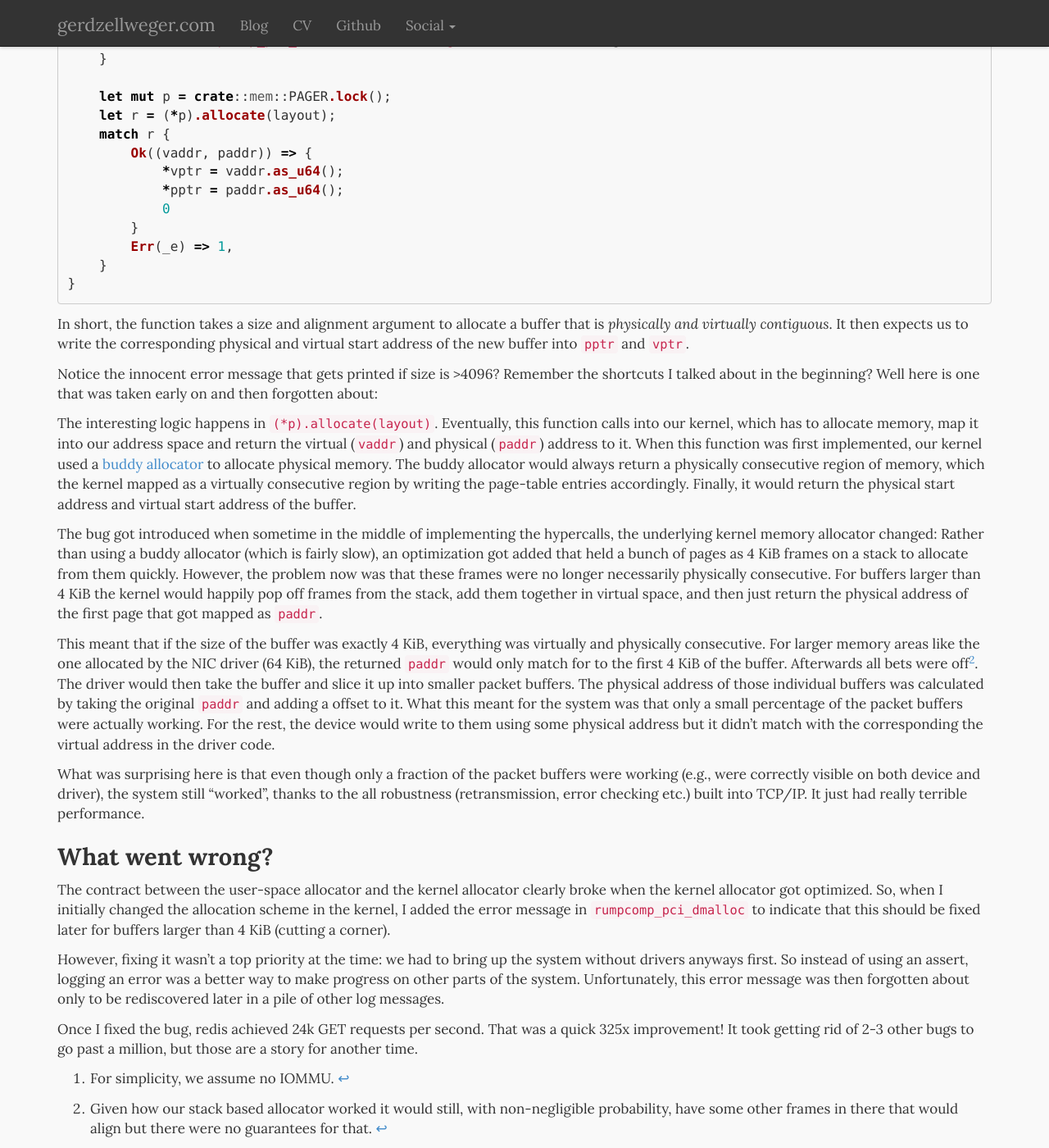
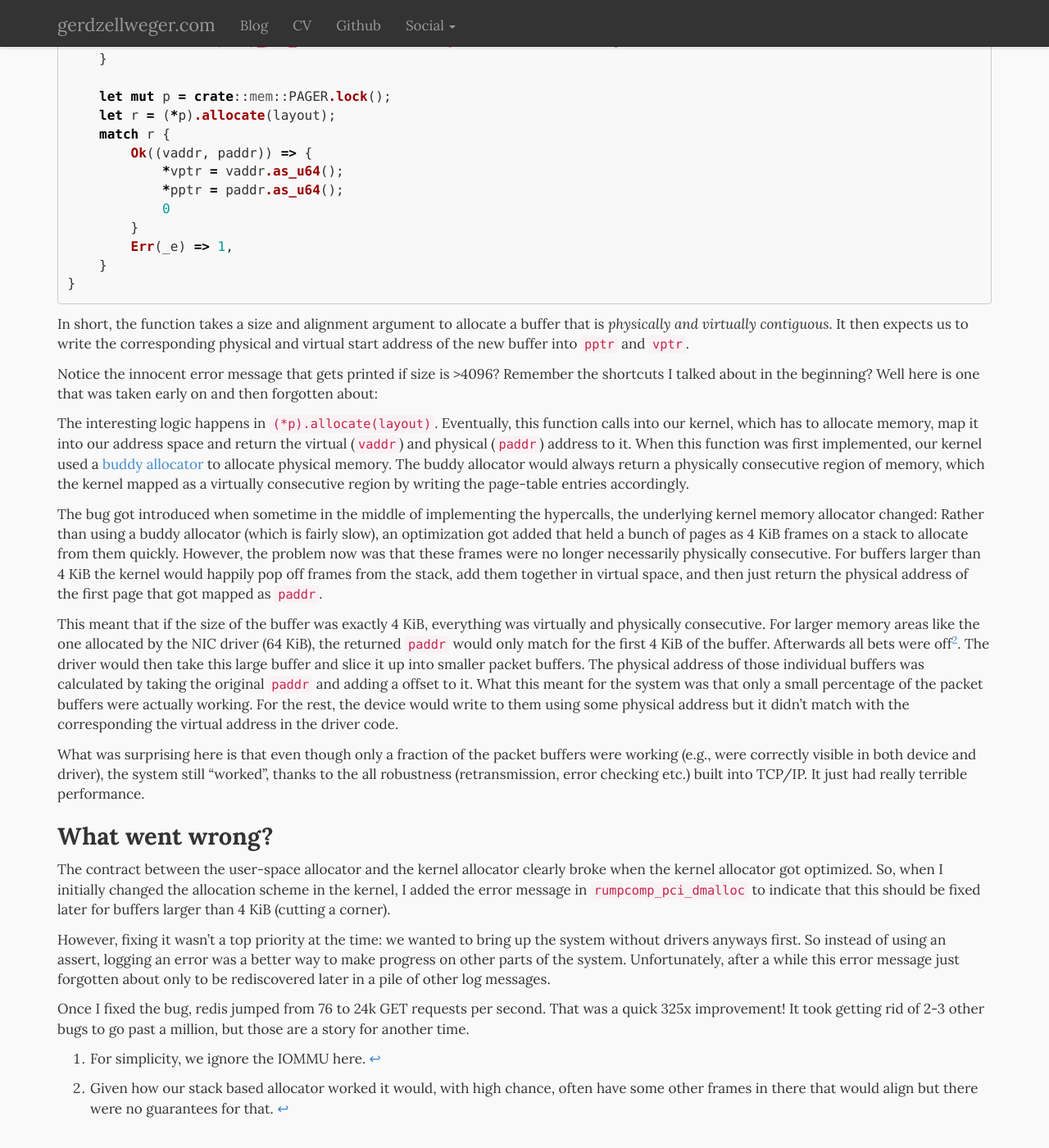
Before and after one commit to gz/website, a Jekyll site: the page built from _posts/2020-03-08-76-requests-per-second.markdown, in a window 1280 px wide and 1400 px high, scrolled down 3335 px. Shown: the whole window at 82% size. Built offline with Jekyll 4.4.1, drawn with Linux system fonts in a browser that asks for light colours; nearby versions of some CDN libraries; after the commit the page ends 4711 px from its top, so only the background shows below that.

Commit message:
fix bugs.

```diff
--- a/_posts/2020-03-08-76-requests-per-second.markdown
+++ b/_posts/2020-03-08-76-requests-per-second.markdown
@@ -221,8 +221,6 @@ it. When this function was first implemented, our kernel used a [buddy
 allocator][6] to allocate physical memory. The buddy allocator would always
 return a physically consecutive region of memory, which the kernel mapped  as a
 virtually consecutive region by writing the page-table entries accordingly.
-Finally, it would return the physical start address and virtual start address of
-the buffer.
 
 The bug got introduced when sometime in the middle of implementing the
 hypercalls, the underlying kernel memory allocator changed: Rather than using a
@@ -236,16 +234,16 @@ return the physical address of the first page that got mapped as `paddr`.
 This meant that if the size of the buffer was exactly 4 KiB, everything was
 virtually and physically consecutive. For larger memory areas like the one
 allocated by the NIC driver (64 KiB), the returned `paddr` would only match for
-to the first 4 KiB of the buffer. Afterwards all bets were off[^3]. The driver
-would then take the buffer and slice it up into smaller packet buffers. The
-physical address of those individual buffers was calculated by taking the
+the first 4 KiB of the buffer. Afterwards all bets were off[^3]. The driver
+would then take this large buffer and slice it up into smaller packet buffers.
+The physical address of those individual buffers was calculated by taking the
 original `paddr` and adding a offset to it. What this meant for the system was
 that only a small percentage of the packet buffers were actually working. For
 the rest, the device would write to them using some physical address but it
 didn't match with the  corresponding the virtual address in the driver code.
 
 What was surprising here is that even though only a fraction of the packet
-buffers were working (e.g., were correctly visible on both device and driver),
+buffers were working (e.g., were correctly visible in both device and driver),
 the system still "worked", thanks to the all robustness (retransmission, error
 checking etc.) built into TCP/IP. It just had really terrible performance.
 
@@ -257,18 +255,18 @@ allocation scheme in the kernel, I added the error message in
 `rumpcomp_pci_dmalloc` to indicate that this should be fixed later for buffers
 larger than 4 KiB (cutting a corner).
 
-However, fixing it wasn't a top priority at the time: we had to bring up the
+However, fixing it wasn't a top priority at the time: we wanted to bring up the
 system without drivers anyways first. So instead of using an assert, logging an
 error was a better way to make progress on other parts of the system.
-Unfortunately, this error message was then forgotten about only to be
+Unfortunately, after a while this error message just forgotten about only to be
 rediscovered later in a pile of other log messages.
 
-Once I fixed the bug, redis achieved 24k GET requests per second. That was a
-quick 325x improvement! It took getting rid of 2-3 other bugs to go past a
+Once I fixed the bug, redis jumped from 76 to 24k GET requests per second. That
+was a quick 325x improvement! It took getting rid of 2-3 other bugs to go past a
 million, but those are a story for another time.
 
-[^1]: For simplicity, we assume no IOMMU.
-[^3]: Given how our stack based allocator worked it would still, with non-negligible probability, have some other frames in there that would align but there were no guarantees for that.
+[^1]: For simplicity, we ignore the IOMMU here.
+[^3]: Given how our stack based allocator worked it would, with high chance, often have some other frames in there that would align but there were no guarantees for that.
 
 [0]: https://github.com/rumpkernel "Rump Kernels"
 [1]: https://aaltodoc.aalto.fi/bitstream/handle/123456789/6318/isbn9789526049175.pdf "Rumpkernel PhD thesis"
```
